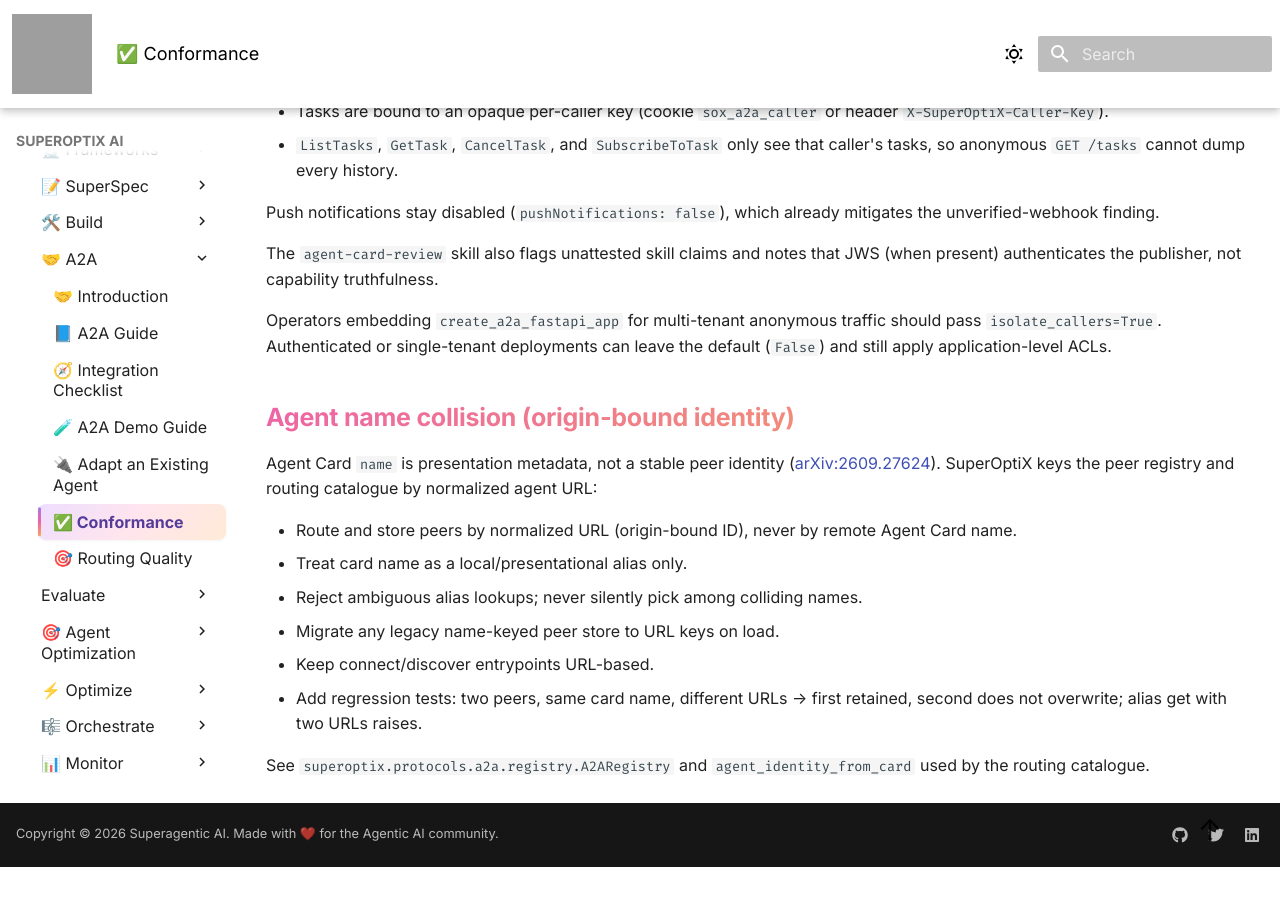
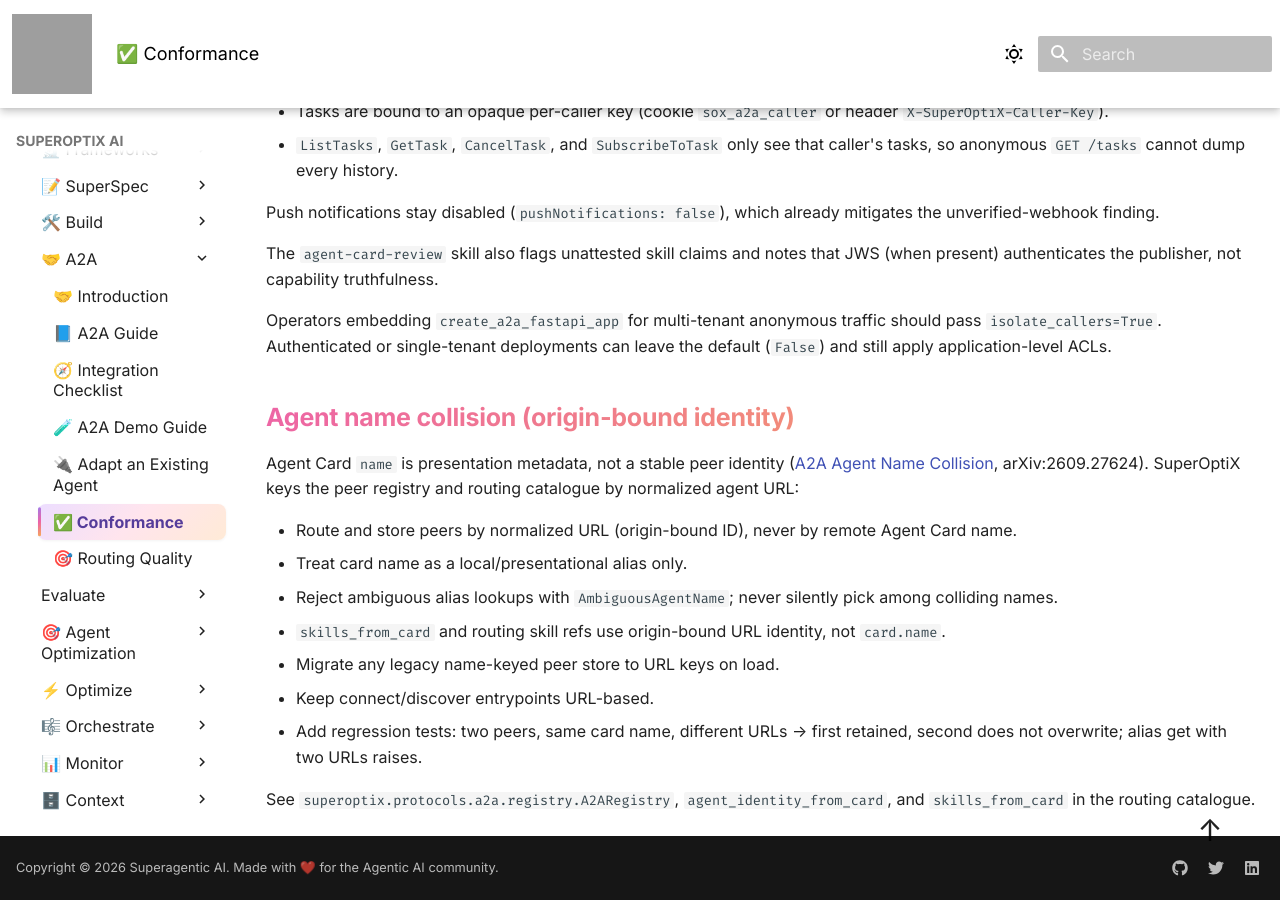
Before and after one commit to SuperagenticAI/superoptix, an MkDocs documentation site: the page built from docs/guides/a2a-conformance.md, in a window 1280 px wide and 900 px high, scrolled down 8169 px. Built offline with MkDocs 1.6.1 and Material for MkDocs 9.7.7, drawn with Linux system fonts in a browser that asks for light colours; before the commit the page ends 9036 px from its top, so only the background shows below that; grey boxes are pictures that could not be loaded.

Commit message:
docs: surface A2A harden and optional Jev QC (features only) (#19)
Make URL-keyed peer identity, A2ABreak caller isolation, and optional
Jev / System One AQR quality control discoverable from README and docs
home without advertising package release numbers.

Co-authored-by: Superagentic AI <190614718+Superagentic-AI@users.noreply.github.com>

```diff
--- a/docs/guides/a2a-conformance.md
+++ b/docs/guides/a2a-conformance.md
@@ -352,15 +352,16 @@
 ## Agent name collision (origin-bound identity)
 
 Agent Card `name` is presentation metadata, not a stable peer identity
-([arXiv:2609.27624](https://arxiv.org/abs/2609.27624)). SuperOptiX keys the
-peer registry and routing catalogue by normalized agent URL:
+([A2A Agent Name Collision](https://arxiv.org/abs/2609.27624), arXiv:2609.27624).
+SuperOptiX keys the peer registry and routing catalogue by normalized agent URL:
 
 - Route and store peers by normalized URL (origin-bound ID), never by remote Agent Card name.
 - Treat card name as a local/presentational alias only.
-- Reject ambiguous alias lookups; never silently pick among colliding names.
+- Reject ambiguous alias lookups with `AmbiguousAgentName`; never silently pick among colliding names.
+- `skills_from_card` and routing skill refs use origin-bound URL identity, not `card.name`.
 - Migrate any legacy name-keyed peer store to URL keys on load.
 - Keep connect/discover entrypoints URL-based.
 - Add regression tests: two peers, same card name, different URLs → first retained, second does not overwrite; alias get with two URLs raises.
 
-See `superoptix.protocols.a2a.registry.A2ARegistry` and
-`agent_identity_from_card` used by the routing catalogue.
+See `superoptix.protocols.a2a.registry.A2ARegistry`,
+`agent_identity_from_card`, and `skills_from_card` in the routing catalogue.
```
Also changed, not shown: README.md (+36 -0 lines), SECURITY.md (+4 -2 lines), docs/guides/agent-quality-record.md (+3 -0 lines), docs/guides/jev-quality-control.md (+1 -1 lines), docs/index.md (+27 -0 lines).
